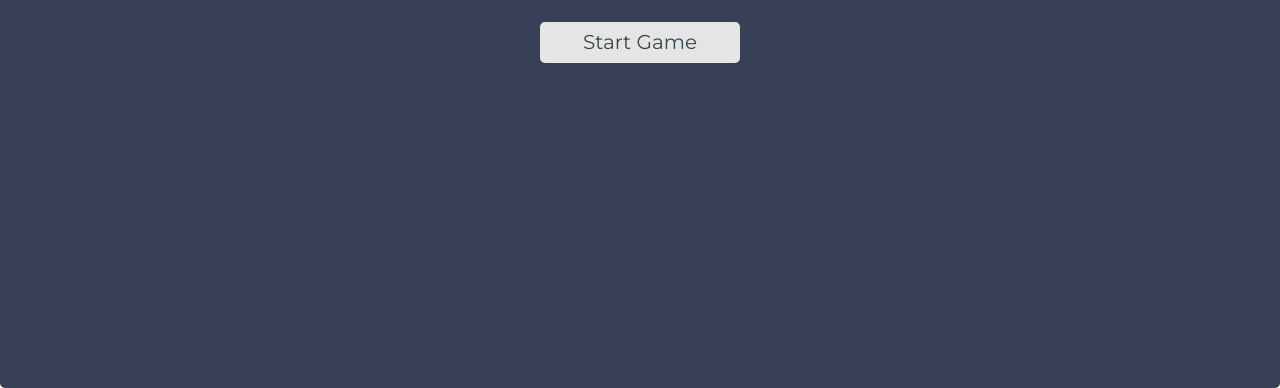
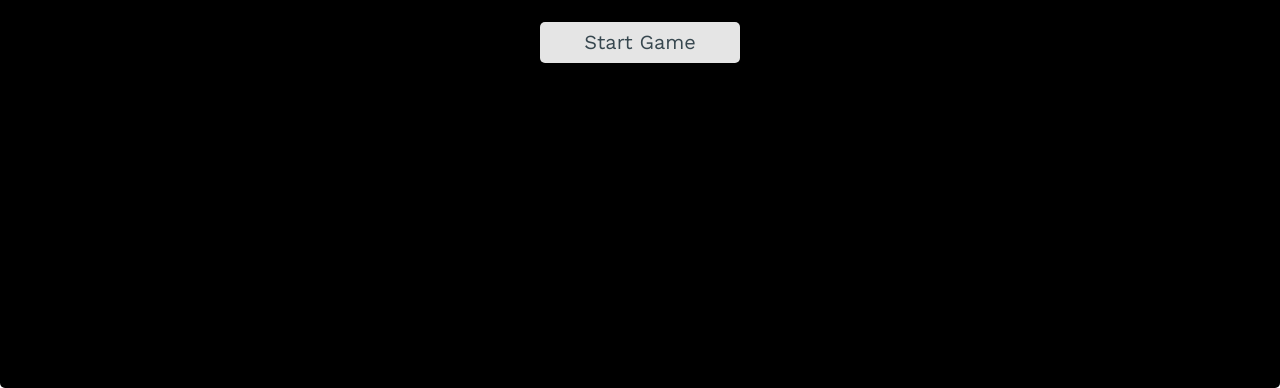
Before and after one commit to raphael1807/techdegree-project-4, a plain HTML site: page index.html in a window 1280 px wide. Shown: the part 412-800 px from the top of the page. Drawn offline with nearby package versions, Linux system fonts and the light colour scheme.

Commit message:
Exceeds done

```diff
--- a/css/styles.css
+++ b/css/styles.css
@@ -1,5 +1,6 @@
 /* Main styles */
 @import url("https://fonts.googleapis.com/css?family=Open+Sans:400,700&Roboto:300");
+@import url("https://fonts.googleapis.com/css2?family=PT+Serif&display=swap");
 
 /* Variables */
 
@@ -20,7 +21,7 @@
 
 * {
   box-sizing: border-box;
-  font-family: "Montserrat", sans-serif;
+  font-family: "Work Sans", sans-serif;
 }
 
 body {
@@ -109,6 +110,7 @@ button {
 }
 
 .show {
+  font-family: "PT Serif", serif;
   color: #fff;
   background-color: #4ac0d5;
   font-size: 20px;
@@ -177,7 +179,7 @@ button {
 }
 
 .start {
-  background-color: #3a3f58;
+  background-color: #000000;
 }
 
 .start a {
--- a/index.html
+++ b/index.html
@@ -8,7 +8,7 @@
 	<link href="css/normalize.css" rel="stylesheet">
 	<link href="css/styles.css" rel="stylesheet">
 	<link href="css/animate.css" rel="stylesheet">
-	<link href="https://fonts.googleapis.com/css?family=Montserrat" rel="stylesheet">
+	<link href="https://fonts.googleapis.com/css?family=Work+Sans&display=swap" rel="stylesheet">
 </head>
 
 <body>
@@ -30,38 +30,38 @@
 
 		<div id="qwerty" class="section">
 			<div class="keyrow">
-				<button class="key">q</button>
-				<button class="key">w</button>
-				<button class="key">e</button>
-				<button class="key">r</button>
-				<button class="key">t</button>
-				<button class="key">y</button>
-				<button class="key">u</button>
-				<button class="key">i</button>
-				<button class="key">o</button>
-				<button class="key">p</button>
+				<button class="key" id="q">q</button>
+				<button class="key" id="w">w</button>
+				<button class="key" id="e">e</button>
+				<button class="key" id="r">r</button>
+				<button class="key" id="t">t</button>
+				<button class="key" id="y">y</button>
+				<button class="key" id="u">u</button>
+				<button class="key" id="i">i</button>
+				<button class="key" id="o">o</button>
+				<button class="key" id="p">p</button>
 			</div>
 
 			<div class="keyrow">
-				<button class="key">a</button>
-				<button class="key">s</button>
-				<button class="key">d</button>
-				<button class="key">f</button>
-				<button class="key">g</button>
-				<button class="key">h</button>
-				<button class="key">j</button>
-				<button class="key">k</button>
-				<button class="key">l</button>
+				<button class="key" id="a">a</button>
+				<button class="key" id="s">s</button>
+				<button class="key" id="d">d</button>
+				<button class="key" id="f">f</button>
+				<button class="key" id="g">g</button>
+				<button class="key" id="h">h</button>
+				<button class="key" id="j">j</button>
+				<button class="key" id="k">k</button>
+				<button class="key" id="l">l</button>
 			</div>
 
 			<div class="keyrow">
-				<button class="key">z</button>
-				<button class="key">x</button>
-				<button class="key">c</button>
-				<button class="key">v</button>
-				<button class="key">b</button>
-				<button class="key">n</button>
-				<button class="key">m</button>
+				<button class="key" id="z">z</button>
+				<button class="key" id="x">x</button>
+				<button class="key" id="c">c</button>
+				<button class="key" id="v">v</button>
+				<button class="key" id="b">b</button>
+				<button class="key" id="n">n</button>
+				<button class="key" id="m">m</button>
 			</div>
 		</div>
 
--- a/js/Game.js
+++ b/js/Game.js
@@ -50,7 +50,6 @@ class Game {
 
         // Hides start screen overlay
         document.getElementById('overlay').style.display = "none";
-
         //  Select a Phrase object from the Game object’s array of phrases,
         this.activePhrase = new Phrase(this.getRandomPhrase().phrase);
         this.activePhrase.addPhraseToDisplay();
@@ -66,7 +65,12 @@ class Game {
         return this.phrases[randomberNumberFloored];
     }
 
+    /**
+* Handles onscreen keyboard button clicks
+* @param (HTMLButtonElement) button - The clicked button element
+*/
     handleInteraction(letter) {
+        // If letter clicked or pressed is in the phrase
         if (this.activePhrase.checkLetter(letter) == true) {
             letter.classList = 'chosen';
             letter.setAttribute("disabled", "");
--- a/js/Phrase.js
+++ b/js/Phrase.js
@@ -67,6 +67,5 @@ class Phrase {
             if (matchedInthePhrase[i].textContent == clickedkeyTextcontent)
                 matchedInthePhrase[i].classList = `show letter ${clickedkeyTextcontent}`;
         }
-
     }
 }
--- a/js/app.js
+++ b/js/app.js
@@ -23,8 +23,6 @@ const lettersOfThePhrase = document.querySelectorAll('div#phrase ul li');
 const keyrowKeys = document.querySelector('div#qwerty');
 keyrowKeys.addEventListener("click", (e) => {
     const clickedKey = e.target;
-    console.log(clickedKey);
-    console.log(typeof clickedKey);
     if (clickedKey.tagName === "BUTTON") { game.handleInteraction(clickedKey) }
 });
 
@@ -33,8 +31,13 @@ keyrowKeys.addEventListener("click", (e) => {
 function myKeyPress(e) {
     const keynum = e.keyCode;
     const stringFromKeyNum = String.fromCharCode(keynum);
-    const htmlElement = document.querySelectorAll(".key").textContent = `${stringFromKeyNum}`;
-    const stringtoHtml = `<button class="key">${stringFromKeyNum}</button>`;
-    game.handleInteraction(stringFromKeyNum);
-
+    console.log(stringFromKeyNum);
+    console.log(typeof stringFromKeyNum);
+    const htmlElement = document.getElementById(`${stringFromKeyNum}`);
+    if (/[a-zA-Z]/.test(stringFromKeyNum)) {
+        game.handleInteraction(htmlElement);
+    }
+    else {
+        console.log('Number bello');
+    }
 }
```
Also changed, not shown: testcode.js (+13 -0 lines), 1 other file.
